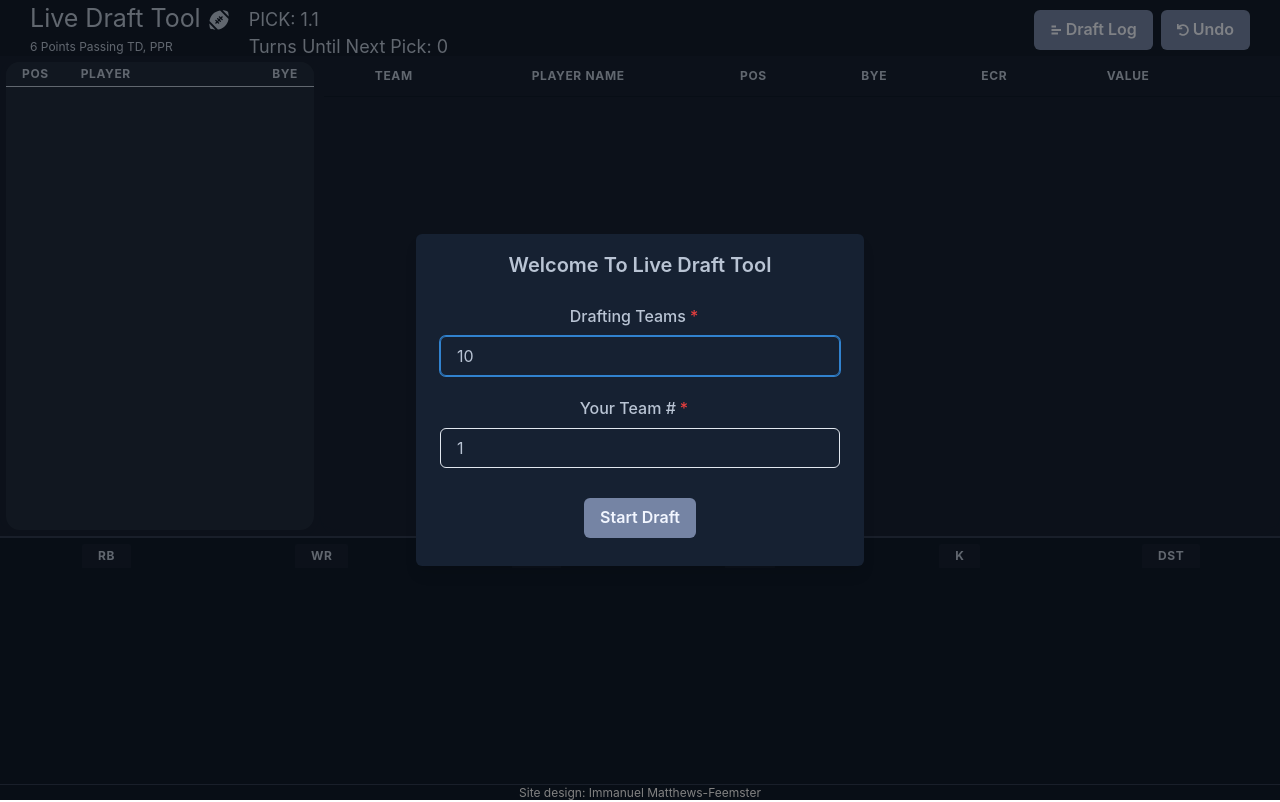
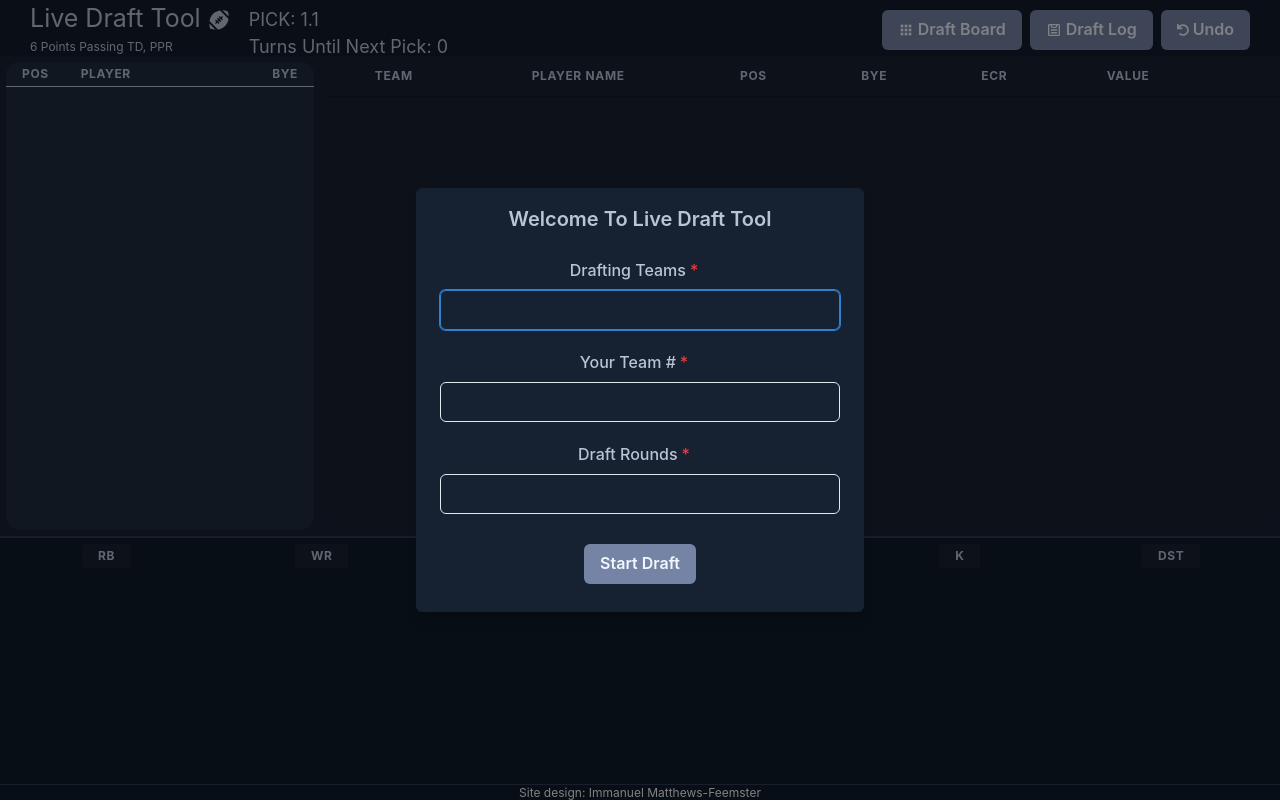
Before and after one commit to ilmfeemster/live-draft-tool, a Next.js app: page / in a window 1280 px wide. Built offline with nearby package versions, Linux system fonts and the light colour scheme.

Commit message:
add draftboard generation with dummy data

```diff
--- a/src/App.js
+++ b/src/App.js
@@ -19,7 +19,7 @@ function App() {
   const url = process.env.NEXT_PUBLIC_API_URL;
   const [players, setPlayers] = useState([]);
   const [draftedPlayers, setDraftedPlayers] = useState([]);
-  const [draftButtonColor, setDraftButtonColor] = useState('#004f2d');
+  const [draftButtonColor, setDraftButtonColor] = useState('#04b9a5');
   const [qbs, setQbs] = useState([]);
   const [rbs, setRbs] = useState([]);
   const [wrs, setWrs] = useState([]);
@@ -36,14 +36,46 @@ function App() {
   const [startDraft, setStartDraft] = useState(false);
   const [draftRound, setDraftRound] = useState(1);
   const [draftPick, setDraftPick] = useState(1);
+  const [draftBoard, setDraftBoard] = useState([]);
+  const [draftRounds, setDraftRounds] = useState();
+  //import chakraui modal prop for function passed to modal component
   const { onClose } = useDisclosure();
+
+  const generateDraftBoard = () => {
+    let tempGrid = [];
+    for (let i = 1; i <= draftRounds; i++) {
+      let row = [];
+      for (let j = 1; j <= maxTeams; j++) {
+        if (i % 2 !== 0) {
+          row.push({
+            pickNumber: `${i}.${j}`,
+            name: 'Himothy Turner',
+            team: 'US',
+            pos: 'OG',
+            tileColor: '',
+          });
+        } else {
+          row.unshift({
+            pickNumber: `${i}.${j}`,
+            name: 'Wardell Tarik',
+            team: 'SEN',
+            pos: 'OP',
+            tileColor: '',
+          });
+        }
+      }
+      tempGrid.push(row);
+    }
+    console.log(tempGrid);
+    setDraftBoard(tempGrid);
+  };
 
   //initial draft form submit function
   const handleSubmit = event => {
     event.preventDefault();
     setStartDraft(true);
     onClose();
-    console.log(maxTeams, yourTeam);
+    generateDraftBoard();
   };
 
   //keep track of next draft pick
@@ -51,7 +83,7 @@ function App() {
     if (draftingTeam !== yourTeam) {
       setDraftButtonColor('#9a031e');
     } else {
-      setDraftButtonColor('#004f2d');
+      setDraftButtonColor('#04b9a5');
     }
     if (snakeDirection === 'up') {
       if (yourTeam < draftingTeam) {
@@ -61,7 +93,6 @@ function App() {
       } else {
         setTurnCountdown(0);
       }
-      console.log(turnCountdown, snakeDirection, draftingTeam);
     } else {
       if (yourTeam > draftingTeam) {
         setTurnCountdown(yourTeam + draftingTeam - 1);
@@ -70,7 +101,6 @@ function App() {
       } else {
         setTurnCountdown(0);
       }
-      console.log(turnCountdown, snakeDirection, draftingTeam);
     }
   }, [
     draftingTeam,
@@ -143,7 +173,7 @@ function App() {
     if (draftingTeam !== yourTeam) {
       setDraftButtonColor('#9a031e');
     } else {
-      setDraftButtonColor('#004f2d');
+      setDraftButtonColor('#04b9a5');
     }
   };
 
@@ -323,6 +353,7 @@ function App() {
           yourTeam={yourTeam}
           setMaxTeams={setMaxTeams}
           setYourTeam={setYourTeam}
+          setDraftRounds={setDraftRounds}
         />
         <Flex direction="column" style={{ backgroundColor: '#162132' }}>
           <Flex height="7vh">
@@ -333,6 +364,7 @@ function App() {
               draftRound={draftRound}
               draftPick={draftPick}
               turnCountdown={turnCountdown}
+              draftBoard={draftBoard}
             />
           </Flex>
           <Box display="flex" justifyContent="space-between" height="60vh">
--- /dev/null
+++ b/src/components/DraftBoard.js
@@ -0,0 +1,82 @@
+import {
+  useDisclosure,
+  Button,
+  Modal,
+  ModalOverlay,
+  ModalContent,
+  ModalCloseButton,
+  ModalHeader,
+  ModalBody,
+  Center,
+  Flex,
+  Box,
+} from '@chakra-ui/react';
+import { CgMenuGridR } from 'react-icons/cg';
+import { React, useState } from 'react';
+
+const DraftBoard = ({ draftBoard }) => {
+  const { isOpen, onOpen, onClose } = useDisclosure();
+  //set state for mouse hover
+  const [isHover, setIsHover] = useState(false);
+
+  const handleMouseEnter = () => {
+    setIsHover(true);
+  };
+  const handleMouseLeave = () => {
+    setIsHover(false);
+  };
+  return (
+    <>
+      <Button
+        onClick={onOpen}
+        style={{
+          backgroundColor: isHover ? '#9fb2dd' : '#7584a4',
+          color: '#f2f6ff',
+          marginTop: '10px',
+        }}
+        onMouseEnter={handleMouseEnter}
+        onMouseLeave={handleMouseLeave}
+      >
+        <CgMenuGridR
+          style={{
+            fontSize: '16px',
+            marginRight: '4px',
+          }}
+        />
+        Draft Board
+      </Button>
+
+      <Modal isOpen={isOpen} onClose={onClose}>
+        <ModalOverlay />
+        <ModalContent
+          maxW="100vw"
+          style={{ backgroundColor: '#162132', color: '#b9c4d4' }}
+        >
+          <ModalHeader>
+            <Center>Draft Board</Center>
+          </ModalHeader>
+          <ModalCloseButton />
+          <ModalBody>
+            <Flex direction={'column'}>
+              {draftBoard.map(draftRow => (
+                <Flex justify={'space-between'}>
+                  {draftRow.map(draftCell => (
+                    <Flex direction={'column'}>
+                      <Box minW="100px">
+                        ({draftCell.pickNumber}) {draftCell.team}•
+                        {draftCell.pos}
+                      </Box>
+                      <Box>{draftCell.name}</Box>
+                    </Flex>
+                  ))}
+                </Flex>
+              ))}
+            </Flex>
+          </ModalBody>
+        </ModalContent>
+      </Modal>
+    </>
+  );
+};
+
+export default DraftBoard;
--- a/src/components/DraftLog.js
+++ b/src/components/DraftLog.js
@@ -9,7 +9,7 @@ import {
   ModalBody,
   Center,
 } from '@chakra-ui/react';
-import { RiBarChartHorizontalFill } from 'react-icons/ri';
+import { CgClipboard } from 'react-icons/cg';
 import { React, useState } from 'react';
 
 const DraftLog = ({ draftedPlayers }) => {
@@ -35,9 +35,9 @@ const DraftLog = ({ draftedPlayers }) => {
         onMouseEnter={handleMouseEnter}
         onMouseLeave={handleMouseLeave}
       >
-        <RiBarChartHorizontalFill
+        <CgClipboard
           style={{
-            fontSize: '12px',
+            fontSize: '16px',
             marginRight: '4px',
           }}
         />
--- a/src/components/Header.js
+++ b/src/components/Header.js
@@ -2,6 +2,7 @@ import React from 'react';
 import DraftLog from './DraftLog';
 import UndoButton from './UndoButton';
 import TurnStats from './TurnStats';
+import DraftBoard from './DraftBoard';
 import { ButtonGroup, Flex, Spacer, Box } from '@chakra-ui/react';
 import { FaFootballBall } from 'react-icons/fa';
 
@@ -12,6 +13,7 @@ const Header = ({
   draftRound,
   draftPick,
   turnCountdown,
+  draftBoard,
 }) => {
   return (
     <Flex style={{ backgroundColor: '#131D2C', width: '100vw' }}>
@@ -45,6 +47,7 @@ const Header = ({
           marginRight: '30px',
         }}
       >
+        <DraftBoard draftBoard={draftBoard} />
         <DraftLog draftedPlayers={draftedPlayers} />
         <UndoButton undoDraft={undoDraft} lastPick={lastPick} />
       </ButtonGroup>
--- a/src/components/InitialForm.js
+++ b/src/components/InitialForm.js
@@ -19,6 +19,7 @@ const InitialForm = ({
   yourTeam,
   setMaxTeams,
   setYourTeam,
+  setDraftRounds,
 }) => {
   const { isOpen, onClose } = useDisclosure({ defaultIsOpen: true });
   const [isHover, setIsHover] = useState(false);
@@ -47,7 +48,6 @@ const InitialForm = ({
               <FormLabel textAlign={'center'}>Drafting Teams</FormLabel>
               <NumberInput
                 mb="20px"
-                defaultValue={10}
                 max={20}
                 onChange={value => setMaxTeams(parseInt(value))}
               >
@@ -58,9 +58,18 @@ const InitialForm = ({
               <FormLabel textAlign={'center'}>Your Team #</FormLabel>
               <NumberInput
                 mb="20px"
-                defaultValue={yourTeam}
                 max={20}
                 onChange={value => setYourTeam(parseInt(value))}
+              >
+                <NumberInputField></NumberInputField>
+              </NumberInput>
+            </FormControl>
+            <FormControl isRequired>
+              <FormLabel textAlign={'center'}>Draft Rounds</FormLabel>
+              <NumberInput
+                mb="20px"
+                max={20}
+                onChange={value => setDraftRounds(parseInt(value))}
               >
                 <NumberInputField></NumberInputField>
               </NumberInput>
```
